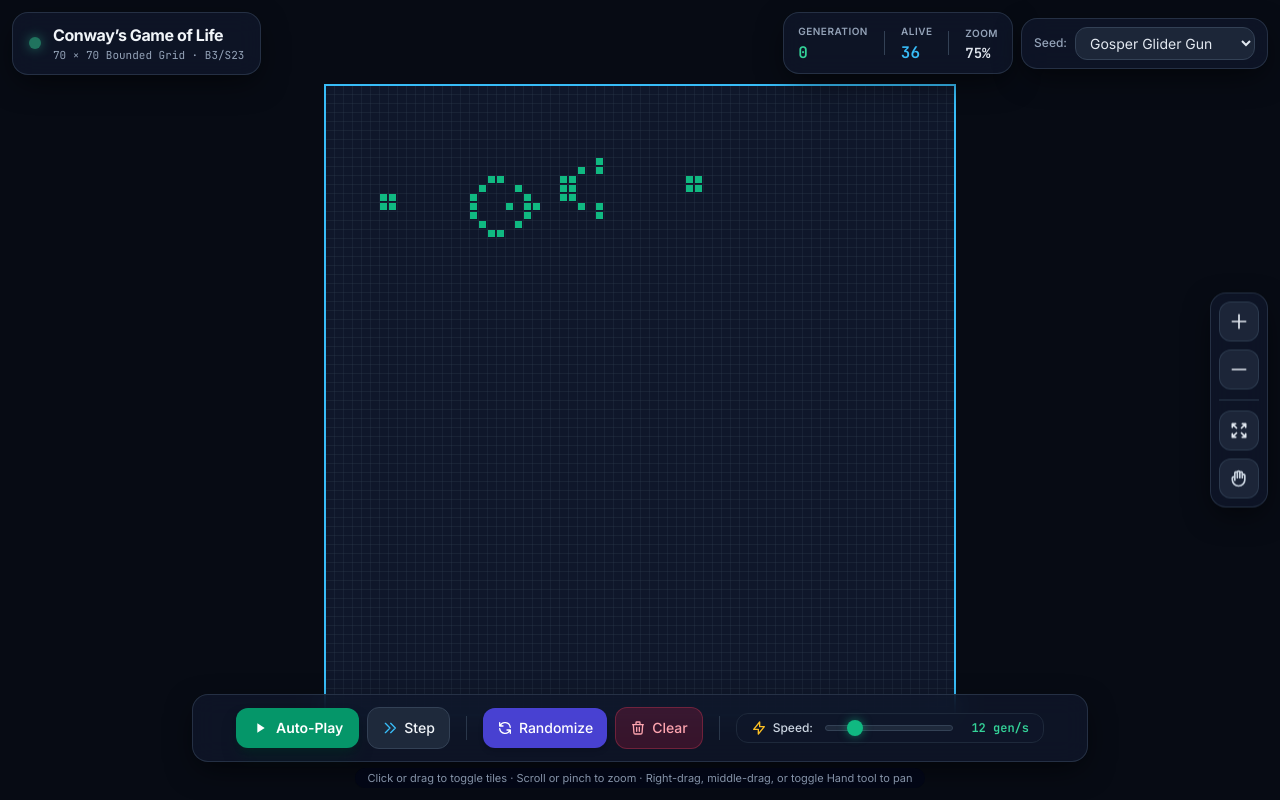
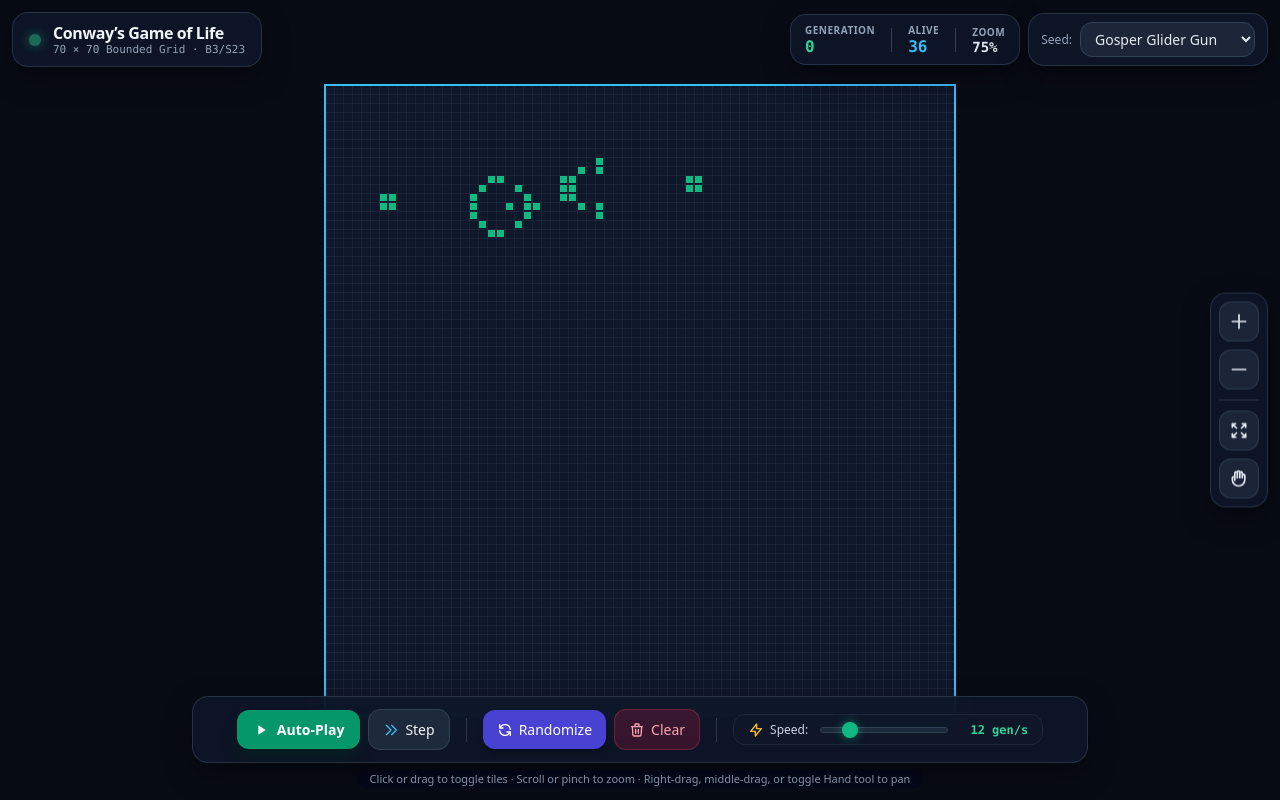
Before and after one commit to Linkers15/conwaygameoflife, a plain HTML site: page conway_s_game_of_life_70x70.html in a window 1280 px wide. Drawn offline with nearby package versions, Linux system fonts and the light colour scheme.

Commit message:
Add files via upload

```diff
--- a/conway_s_game_of_life_70x70.html
+++ b/conway_s_game_of_life_70x70.html
@@ -4,21 +4,40 @@
   <meta charset="UTF-8" />
   <meta name="viewport" content="width=device-width, initial-scale=1.0, maximum-scale=1.0, user-scalable=no" />
   <title>Conway's Game of Life — 70×70 Interactive Simulation</title>
-  <script src="https://cdn.tailwindcss.com"></script>
-  <link href="https://fonts.googleapis.com/css2?family=Inter:wght@400;500;600;700&family=JetBrains+Mono:wght@400;600&display=swap" rel="stylesheet">
   <style>
-    /* Custom styles for crisp canvas rendering, animations, and custom range slider */
+    /* Self-contained reset and utility styles for 100% offline execution (no CDNs) */
+    *, *::before, *::after {
+      box-sizing: border-box;
+      margin: 0;
+      padding: 0;
+    }
+
     body {
-      font-family: 'Inter', -apple-system, BlinkMacSystemFont, sans-serif;
+      font-family: system-ui, -apple-system, BlinkMacSystemFont, "Segoe UI", Roboto, Helvetica, Arial, sans-serif;
       background-color: #090d16;
       color: #f8fafc;
       overflow: hidden;
       touch-action: none;
       user-select: none;
+      -webkit-user-select: none;
+      width: 100vw;
+      height: 100vh;
+      display: flex;
+      flex-direction: column;
+      position: relative;
     }
 
     .font-mono-code {
-      font-family: 'JetBrains Mono', monospace;
+      font-family: ui-monospace, SFMono-Regular, Menlo, Monaco, Consolas, "Liberation Mono", "Courier New", monospace;
+    }
+
+    /* Layout & Canvas Container */
+    #canvas-container {
+      position: relative;
+      flex: 1 1 0%;
+      width: 100%;
+      height: 100%;
+      overflow: hidden;
     }
 
     canvas {
@@ -64,9 +83,26 @@
       background-color: #34d399;
     }
 
+    input[type="range"]::-moz-range-track {
+      background: #1e293b;
+      height: 6px;
+      border-radius: 999px;
+      border: 1px solid #334155;
+    }
+
+    input[type="range"]::-moz-range-thumb {
+      background-color: #10b981;
+      height: 16px;
+      width: 16px;
+      border: none;
+      border-radius: 50%;
+      box-shadow: 0 0 10px rgba(16, 185, 129, 0.6);
+      transition: transform 0.15s ease, background-color 0.15s ease;
+    }
+
     /* Glassmorphism panels */
     .glass-panel {
-      background: rgba(15, 23, 42, 0.82);
+      background: rgba(15, 23, 42, 0.85);
       backdrop-filter: blur(12px);
       -webkit-backdrop-filter: blur(12px);
       border: 1px solid rgba(51, 65, 85, 0.65);
@@ -74,57 +110,471 @@
     }
 
     /* Subtle button press and glow transitions */
+    button {
+      font-family: inherit;
+      cursor: pointer;
+      border: none;
+      outline: none;
+    }
+
     .btn-control {
       transition: all 0.15s cubic-bezier(0.4, 0, 0.2, 1);
     }
     .btn-control:active {
       transform: scale(0.95);
     }
+
+    @keyframes pulseGlow {
+      0%, 100% { opacity: 1; }
+      50% { opacity: 0.45; }
+    }
+
+    /* Top Header */
+    .top-header {
+      position: fixed;
+      top: 0.75rem;
+      left: 0.75rem;
+      right: 0.75rem;
+      z-index: 20;
+      display: flex;
+      flex-wrap: wrap;
+      align-items: center;
+      justify-content: space-between;
+      gap: 0.5rem;
+      pointer-events: none;
+    }
+
+    .brand-card {
+      border-radius: 1rem;
+      padding: 0.625rem 1rem;
+      display: flex;
+      align-items: center;
+      gap: 0.75rem;
+      pointer-events: auto;
+    }
+
+    .status-dot {
+      width: 0.75rem;
+      height: 0.75rem;
+      border-radius: 9999px;
+      background-color: #34d399;
+      box-shadow: 0 0 12px #34d399;
+      animation: pulseGlow 2s cubic-bezier(0.4, 0, 0.6, 1) infinite;
+      flex-shrink: 0;
+    }
+
+    .brand-title {
+      font-size: 0.875rem;
+      font-weight: 700;
+      letter-spacing: -0.025em;
+      color: #f1f5f9;
+      line-height: 1.25;
+    }
+
+    .brand-subtitle {
+      font-size: 11px;
+      color: #94a3b8;
+    }
+
+    .telemetry-group {
+      display: flex;
+      flex-wrap: wrap;
+      align-items: center;
+      gap: 0.5rem;
+      pointer-events: auto;
+    }
+
+    .telemetry-card {
+      border-radius: 1rem;
+      padding: 0.5rem 0.875rem;
+      display: flex;
+      align-items: center;
+      gap: 1rem;
+      font-size: 0.75rem;
+    }
+
+    .stat-col {
+      display: flex;
+      flex-direction: column;
+    }
+
+    .stat-label {
+      font-size: 10px;
+      text-transform: uppercase;
+      letter-spacing: 0.05em;
+      color: #94a3b8;
+      font-weight: 600;
+    }
+
+    .stat-val-emerald {
+      font-weight: 700;
+      color: #34d399;
+      font-size: 0.875rem;
+    }
+
+    .stat-val-sky {
+      font-weight: 700;
+      color: #38bdf8;
+      font-size: 0.875rem;
+    }
+
+    .stat-val-slate {
+      font-weight: 600;
+      color: #e2e8f0;
+      font-size: 0.875rem;
+    }
+
+    .divider-v {
+      height: 1.5rem;
+      width: 1px;
+      background-color: #334155;
+    }
+
+    .zoom-stat-wrapper,
+    .zoom-divider {
+      display: none;
+    }
+
+    .preset-card {
+      border-radius: 1rem;
+      padding: 0.5rem 0.75rem;
+      display: flex;
+      align-items: center;
+      gap: 0.5rem;
+    }
+
+    .preset-label {
+      font-size: 0.75rem;
+      color: #94a3b8;
+      font-weight: 500;
+      display: none;
+    }
+
+    .preset-select {
+      font-family: inherit;
+      background-color: rgba(30, 41, 59, 0.9);
+      color: #e2e8f0;
+      font-size: 0.75rem;
+      border-radius: 0.75rem;
+      padding: 0.375rem 0.625rem;
+      border: 1px solid #334155;
+      outline: none;
+      cursor: pointer;
+    }
+
+    .preset-select:focus {
+      border-color: #10b981;
+    }
+
+    /* Right Floating Camera Controls */
+    .side-controls {
+      position: fixed;
+      right: 0.75rem;
+      top: 50%;
+      transform: translateY(-50%);
+      z-index: 20;
+      display: flex;
+      flex-direction: column;
+      gap: 0.5rem;
+      padding: 0.5rem;
+      border-radius: 1rem;
+    }
+
+    .icon-btn {
+      width: 2.5rem;
+      height: 2.5rem;
+      border-radius: 0.75rem;
+      background-color: rgba(30, 41, 59, 0.9);
+      color: #e2e8f0;
+      display: flex;
+      align-items: center;
+      justify-content: center;
+      border: 1px solid rgba(51, 65, 85, 0.8);
+    }
+
+    .icon-btn:hover {
+      background-color: #334155;
+    }
+
+    .icon-btn.pan-active {
+      background-color: #059669;
+      color: #ffffff;
+      border-color: #34d399;
+    }
+
+    .icon-btn.pan-active:hover {
+      background-color: #10b981;
+    }
+
+    .divider-h {
+      width: 100%;
+      height: 1px;
+      background-color: rgba(51, 65, 85, 0.8);
+      margin: 0.125rem 0;
+    }
+
+    /* Bottom Control Dock */
+    .bottom-dock {
+      position: fixed;
+      bottom: 0.75rem;
+      left: 0.75rem;
+      right: 0.75rem;
+      z-index: 20;
+      display: flex;
+      flex-direction: column;
+      align-items: center;
+      pointer-events: none;
+    }
+
+    .dock-panel {
+      border-radius: 1rem;
+      padding: 0.625rem;
+      display: flex;
+      flex-wrap: wrap;
+      align-items: center;
+      justify-content: center;
+      gap: 0.5rem;
+      max-width: 56rem;
+      width: 100%;
+      pointer-events: auto;
+    }
+
+    .btn-group {
+      display: flex;
+      align-items: center;
+      gap: 0.5rem;
+    }
+
+    .action-btn {
+      padding: 0.625rem 0.875rem;
+      border-radius: 0.75rem;
+      font-size: 0.75rem;
+      display: flex;
+      align-items: center;
+      gap: 0.375rem;
+    }
+
+    .btn-play {
+      padding-left: 1rem;
+      padding-right: 1rem;
+      background-color: #059669;
+      color: #ffffff;
+      font-weight: 600;
+      gap: 0.5rem;
+      box-shadow: 0 10px 15px -3px rgba(2, 44, 34, 0.5);
+    }
+
+    .btn-play:hover {
+      background-color: #10b981;
+    }
+
+    .btn-play.is-playing {
+      background-color: #d97706;
+    }
+
+    .btn-play.is-playing:hover {
+      background-color: #f59e0b;
+    }
+
+    .btn-step {
+      background-color: #1e293b;
+      color: #f1f5f9;
+      font-weight: 500;
+      border: 1px solid #334155;
+    }
+
+    .btn-step:hover {
+      background-color: #334155;
+    }
+
+    .btn-random {
+      background-color: rgba(79, 70, 229, 0.9);
+      color: #ffffff;
+      font-weight: 500;
+      box-shadow: 0 4px 6px -1px rgba(0, 0, 0, 0.3);
+    }
+
+    .btn-random:hover {
+      background-color: #6366f1;
+    }
+
+    .btn-clear {
+      background-color: rgba(225, 29, 72, 0.2);
+      color: #fda4af;
+      border: 1px solid rgba(244, 63, 94, 0.3);
+      font-weight: 500;
+    }
+
+    .btn-clear:hover {
+      background-color: rgba(225, 29, 72, 0.35);
+    }
+
+    .dock-divider-sm,
+    .dock-divider-md {
+      height: 1.5rem;
+      width: 1px;
+      background-color: rgba(51, 65, 85, 0.8);
+      display: none;
+    }
+
+    /* Speed Control Box */
+    .speed-box {
+      display: flex;
+      align-items: center;
+      justify-content: space-between;
+      gap: 0.75rem;
+      background-color: rgba(15, 23, 42, 0.7);
+      padding: 0.375rem 0.875rem;
+      border-radius: 0.75rem;
+      border: 1px solid #1e293b;
+      width: 100%;
+    }
+
+    .speed-label-group {
+      display: flex;
+      align-items: center;
+      gap: 0.375rem;
+    }
+
+    .speed-label {
+      font-size: 0.75rem;
+      font-weight: 500;
+      color: #cbd5e1;
+    }
+
+    .speed-slider {
+      width: 7rem;
+    }
+
+    .speed-val {
+      font-size: 0.75rem;
+      font-weight: 600;
+      color: #34d399;
+      width: 4.25rem;
+      text-align: right;
+    }
+
+    .helper-hint {
+      margin-top: 0.375rem;
+      font-size: 11px;
+      color: rgba(148, 163, 184, 0.9);
+      background-color: rgba(2, 6, 23, 0.75);
+      padding: 0.125rem 0.75rem;
+      border-radius: 9999px;
+      backdrop-filter: blur(4px);
+      display: none;
+    }
+
+    /* Toast Notification */
+    .toast-box {
+      position: fixed;
+      top: 5rem;
+      left: 50%;
+      transform: translateX(-50%);
+      z-index: 30;
+      padding: 0.5rem 1rem;
+      border-radius: 9999px;
+      font-size: 0.75rem;
+      font-weight: 500;
+      color: #6ee7b7;
+      border-color: rgba(16, 185, 129, 0.4);
+      opacity: 0;
+      pointer-events: none;
+      transition: opacity 0.3s ease;
+    }
+
+    .toast-box.visible {
+      opacity: 1;
+    }
+
+    /* SVG Icons */
+    .icon-sm {
+      width: 1rem;
+      height: 1rem;
+      flex-shrink: 0;
+    }
+
+    .icon-md {
+      width: 1.25rem;
+      height: 1.25rem;
+      flex-shrink: 0;
+    }
+
+    .text-sky { color: #38bdf8; }
+    .text-amber { color: #fbbf24; }
+    .hidden { display: none !important; }
+
+    /* Responsive Breakpoints */
+    @media (min-width: 640px) {
+      .brand-title { font-size: 1rem; }
+      .telemetry-card { font-size: 0.875rem; }
+      .stat-val-emerald, .stat-val-sky { font-size: 1rem; }
+      .zoom-stat-wrapper { display: flex; }
+      .zoom-divider { display: block; }
+      .preset-select { font-size: 0.875rem; }
+      .dock-panel {
+        padding: 0.75rem 1.25rem;
+        gap: 1rem;
+      }
+      .action-btn { font-size: 0.875rem; }
+      .dock-divider-sm { display: block; }
+      .speed-box {
+        width: auto;
+        justify-content: flex-start;
+      }
+      .speed-slider { width: 8rem; }
+      .helper-hint { display: block; }
+    }
+
+    @media (min-width: 768px) {
+      .preset-label { display: inline; }
+      .dock-divider-md { display: block; }
+    }
   </style>
 </head>
-<body class="relative w-screen h-screen flex flex-col">
+<body>
 
   <!-- Full-Viewport Interactive Simulation Canvas -->
-  <div id="canvas-container" class="relative flex-1 w-full h-full overflow-hidden">
+  <div id="canvas-container">
     <canvas id="lifeCanvas"></canvas>
   </div>
 
   <!-- Top Header & Live Telemetry Bar -->
-  <header class="fixed top-3 left-3 right-3 z-20 flex flex-wrap items-center justify-between gap-2 pointer-events-none">
+  <header class="top-header">
     <!-- Title & Rules Badge -->
-    <div class="glass-panel rounded-2xl px-4 py-2.5 flex items-center gap-3 pointer-events-auto">
-      <div class="w-3 h-3 rounded-full bg-emerald-400 shadow-[0_0_12px_#34d399] animate-pulse"></div>
+    <div class="glass-panel brand-card">
+      <div class="status-dot"></div>
       <div>
-        <h1 class="text-sm sm:text-base font-bold tracking-tight text-slate-100 leading-tight">
+        <h1 class="brand-title">
           Conway’s Game of Life
         </h1>
-        <p class="text-[11px] text-slate-400 font-mono-code">70 × 70 Bounded Grid · B3/S23</p>
+        <p class="brand-subtitle font-mono-code">70 × 70 Bounded Grid · B3/S23</p>
       </div>
     </div>
 
     <!-- Telemetry Counters & Presets -->
-    <div class="flex flex-wrap items-center gap-2 pointer-events-auto">
-      <div class="glass-panel rounded-2xl px-3.5 py-2 flex items-center gap-4 text-xs sm:text-sm">
-        <div class="flex flex-col">
-          <span class="text-[10px] uppercase tracking-wider text-slate-400 font-semibold">Generation</span>
-          <span id="genCount" class="font-mono-code font-bold text-emerald-400 text-sm sm:text-base">0</span>
+    <div class="telemetry-group">
+      <div class="glass-panel telemetry-card">
+        <div class="stat-col">
+          <span class="stat-label">Generation</span>
+          <span id="genCount" class="font-mono-code stat-val-emerald">0</span>
         </div>
-        <div class="h-6 w-[1px] bg-slate-700"></div>
-        <div class="flex flex-col">
-          <span class="text-[10px] uppercase tracking-wider text-slate-400 font-semibold">Alive</span>
-          <span id="aliveCount" class="font-mono-code font-bold text-sky-400 text-sm sm:text-base">0</span>
+        <div class="divider-v"></div>
+        <div class="stat-col">
+          <span class="stat-label">Alive</span>
+          <span id="aliveCount" class="font-mono-code stat-val-sky">0</span>
         </div>
-        <div class="h-6 w-[1px] bg-slate-700 hidden sm:block"></div>
-        <div class="hidden sm:flex flex-col">
-          <span class="text-[10px] uppercase tracking-wider text-slate-400 font-semibold">Zoom</span>
-          <span id="zoomDisplay" class="font-mono-code font-semibold text-slate-200 text-sm">100%</span>
+        <div class="divider-v zoom-divider"></div>
+        <div class="stat-col zoom-stat-wrapper">
+          <span class="stat-label">Zoom</span>
+          <span id="zoomDisplay" class="font-mono-code stat-val-slate">100%</span>
         </div>
       </div>
 
       <!-- Pattern Presets Dropdown -->
-      <div class="glass-panel rounded-2xl px-3 py-2 flex items-center gap-2">
-        <label for="presetSelect" class="text-xs text-slate-400 hidden md:inline font-medium">Seed:</label>
-        <select id="presetSelect" class="bg-slate-800/90 text-slate-200 text-xs sm:text-sm rounded-xl px-2.5 py-1.5 border border-slate-700 focus:outline-none focus:border-emerald-500 cursor-pointer">
+      <div class="glass-panel preset-card">
+        <label for="presetSelect" class="preset-label">Seed:</label>
+        <select id="presetSelect" class="preset-select">
           <option value="gosper">Gosper Glider Gun</option>
           <option value="pulsar">Pulsar Oscillator</option>
           <option value="rpentomino">R-Pentomino</option>
@@ -137,101 +587,101 @@
   </header>
 
   <!-- Floating Zoom & Navigation Controls (Right Side) -->
-  <div class="fixed right-3 top-1/2 -translate-y-1/2 z-20 flex flex-col gap-2 glass-panel p-2 rounded-2xl">
-    <button id="zoomInBtn" title="Zoom In (+)" class="btn-control w-10 h-10 rounded-xl bg-slate-800/90 hover:bg-slate-700 text-slate-200 flex items-center justify-center border border-slate-700/80">
-      <svg class="w-5 h-5" fill="none" stroke="currentColor" stroke-width="2" viewBox="0 0 24 24">
+  <div class="glass-panel side-controls">
+    <button id="zoomInBtn" title="Zoom In (+)" class="btn-control icon-btn">
+      <svg class="icon-md" fill="none" stroke="currentColor" stroke-width="2" viewBox="0 0 24 24">
         <path stroke-linecap="round" stroke-linejoin="round" d="M12 4v16m8-8H4" />
       </svg>
     </button>
-    <button id="zoomOutBtn" title="Zoom Out (-)" class="btn-control w-10 h-10 rounded-xl bg-slate-800/90 hover:bg-slate-700 text-slate-200 flex items-center justify-center border border-slate-700/80">
-      <svg class="w-5 h-5" fill="none" stroke="currentColor" stroke-width="2" viewBox="0 0 24 24">
+    <button id="zoomOutBtn" title="Zoom Out (-)" class="btn-control icon-btn">
+      <svg class="icon-md" fill="none" stroke="currentColor" stroke-width="2" viewBox="0 0 24 24">
         <path stroke-linecap="round" stroke-linejoin="round" d="M20 12H4" />
       </svg>
     </button>
-    <div class="w-full h-[1px] bg-slate-700/80 my-0.5"></div>
-    <button id="resetViewBtn" title="Center & Fit Grid (R)" class="btn-control w-10 h-10 rounded-xl bg-slate-800/90 hover:bg-slate-700 text-slate-200 flex items-center justify-center border border-slate-700/80">
-      <svg class="w-5 h-5" fill="none" stroke="currentColor" stroke-width="2" viewBox="0 0 24 24">
+    <div class="divider-h"></div>
+    <button id="resetViewBtn" title="Center & Fit Grid (R)" class="btn-control icon-btn">
+      <svg class="icon-md" fill="none" stroke="currentColor" stroke-width="2" viewBox="0 0 24 24">
         <path stroke-linecap="round" stroke-linejoin="round" d="M4 8V4m0 0h4M4 4l5 5m11-1V4m0 0h-4m4 0l-5 5M4 16v4m0 0h4m-4 0l5-5m11 5l-5-5m5 5v-4m0 4h-4" />
       </svg>
     </button>
-    <button id="panModeBtn" title="Toggle Pan Mode (or Right-Drag / Space+Drag)" class="btn-control w-10 h-10 rounded-xl bg-slate-800/90 hover:bg-slate-700 text-slate-300 flex items-center justify-center border border-slate-700/80">
-      <svg class="w-5 h-5" fill="none" stroke="currentColor" stroke-width="2" viewBox="0 0 24 24">
+    <button id="panModeBtn" title="Toggle Pan Mode (or Right-Drag / Space+Drag)" class="btn-control icon-btn">
+      <svg class="icon-md" fill="none" stroke="currentColor" stroke-width="2" viewBox="0 0 24 24">
         <path stroke-linecap="round" stroke-linejoin="round" d="M7 11.5V14m0-2.5v-6a1.5 1.5 0 113 0m-3 6a1.5 1.5 0 00-3 0v2a7.5 7.5 0 0015 0v-5a1.5 1.5 0 00-3 0m-6-3V11m0-5.5v-1a1.5 1.5 0 013 0v1m0 0V11m0-5.5a1.5 1.5 0 013 0v3m0 0V11" />
       </svg>
     </button>
   </div>
 
   <!-- Bottom Control Dock -->
-  <footer class="fixed bottom-3 left-3 right-3 z-20 flex flex-col items-center pointer-events-none">
-    <div class="glass-panel rounded-2xl p-2.5 sm:px-5 sm:py-3 flex flex-wrap items-center justify-center gap-2 sm:gap-4 max-w-4xl w-full pointer-events-auto">
+  <footer class="bottom-dock">
+    <div class="glass-panel dock-panel">
 
       <!-- Primary Simulation Buttons -->
-      <div class="flex items-center gap-2">
+      <div class="btn-group">
         <!-- Auto-Play / Pause Button -->
-        <button id="playPauseBtn" class="btn-control px-4 py-2.5 rounded-xl bg-emerald-600 hover:bg-emerald-500 text-white font-semibold text-xs sm:text-sm flex items-center gap-2 shadow-lg shadow-emerald-950/50">
-          <svg id="playIcon" class="w-4 h-4" fill="currentColor" viewBox="0 0 24 24">
+        <button id="playPauseBtn" class="btn-control action-btn btn-play">
+          <svg id="playIcon" class="icon-sm" fill="currentColor" viewBox="0 0 24 24">
             <path d="M8 5v14l11-7z" />
           </svg>
-          <svg id="pauseIcon" class="w-4 h-4 hidden" fill="currentColor" viewBox="0 0 24 24">
+          <svg id="pauseIcon" class="icon-sm hidden" fill="currentColor" viewBox="0 0 24 24">
             <path d="M6 19h4V5H6v14zm8-14v14h4V5h-4z" />
           </svg>
           <span id="playPauseText">Auto-Play</span>
         </button>
 
         <!-- Step Single Generation Button -->
-        <button id="stepBtn" class="btn-control px-3.5 py-2.5 rounded-xl bg-slate-800 hover:bg-slate-700 text-slate-100 font-medium text-xs sm:text-sm flex items-center gap-1.5 border border-slate-700">
-          <svg class="w-4 h-4 text-sky-400" fill="none" stroke="currentColor" stroke-width="2" viewBox="0 0 24 24">
+        <button id="stepBtn" class="btn-control action-btn btn-step">
+          <svg class="icon-sm text-sky" fill="none" stroke="currentColor" stroke-width="2" viewBox="0 0 24 24">
             <path stroke-linecap="round" stroke-linejoin="round" d="M13 5l7 7-7 7M5 5l7 7-7 7" />
           </svg>
           <span>Step</span>
         </button>
       </div>
 
-      <div class="h-6 w-[1px] bg-slate-700/80 hidden sm:block"></div>
+      <div class="dock-divider-sm"></div>
 
       <!-- Board Manipulation Buttons -->
-      <div class="flex items-center gap-2">
+      <div class="btn-group">
         <!-- Randomize Grid Button -->
-        <button id="randomBtn" class="btn-control px-3.5 py-2.5 rounded-xl bg-indigo-600/90 hover:bg-indigo-500 text-white font-medium text-xs sm:text-sm flex items-center gap-1.5 shadow-md">
-          <svg class="w-4 h-4" fill="none" stroke="currentColor" stroke-width="2" viewBox="0 0 24 24">
+        <button id="randomBtn" class="btn-control action-btn btn-random">
+          <svg class="icon-sm" fill="none" stroke="currentColor" stroke-width="2" viewBox="0 0 24 24">
             <path stroke-linecap="round" stroke-linejoin="round" d="M4 4v5h.582m15.356 2A8.001 8.001 0 004.582 9m0 0H9m11 11v-5h-.581m0 0a8.003 8.003 0 01-15.357-2m15.357 2H15" />
           </svg>
           <span>Randomize</span>
         </button>
 
         <!-- Clear Grid Button -->
-        <button id="clearBtn" class="btn-control px-3.5 py-2.5 rounded-xl bg-rose-600/20 hover:bg-rose-600/35 text-rose-300 border border-rose-500/30 font-medium text-xs sm:text-sm flex items-center gap-1.5">
-          <svg class="w-4 h-4" fill="none" stroke="currentColor" stroke-width="2" viewBox="0 0 24 24">
+        <button id="clearBtn" class="btn-control action-btn btn-clear">
+          <svg class="icon-sm" fill="none" stroke="currentColor" stroke-width="2" viewBox="0 0 24 24">
             <path stroke-linecap="round" stroke-linejoin="round" d="M19 7l-.867 12.142A2 2 0 0116.138 21H7.862a2 2 0 01-1.995-1.858L5 7m5 4v6m4-6v6m1-10V4a1 1 0 00-1-1h-4a1 1 0 00-1 1v3M4 7h16" />
           </svg>
           <span>Clear</span>
         </button>
       </div>
 
-      <div class="h-6 w-[1px] bg-slate-700/80 hidden md:block"></div>
+      <div class="dock-divider-md"></div>
 
       <!-- Simulation Speed Control -->
-      <div class="flex items-center gap-3 bg-slate-900/70 px-3.5 py-1.5 rounded-xl border border-slate-800 w-full sm:w-auto justify-between sm:justify-start">
-        <div class="flex items-center gap-1.5">
-          <svg class="w-4 h-4 text-amber-400" fill="none" stroke="currentColor" stroke-width="2" viewBox="0 0 24 24">
+      <div class="speed-box">
+        <div class="speed-label-group">
+          <svg class="icon-sm text-amber" fill="none" stroke="currentColor" stroke-width="2" viewBox="0 0 24 24">
             <path stroke-linecap="round" stroke-linejoin="round" d="M13 10V3L4 14h7v7l9-11h-7z" />
           </svg>
-          <span class="text-xs font-medium text-slate-300">Speed:</span>
+          <span class="speed-label">Speed:</span>
         </div>
-        <input id="speedSlider" type="range" min="1" max="60" value="12" class="w-28 sm:w-32" />
-        <span id="speedValue" class="font-mono-code text-xs font-semibold text-emerald-400 w-16 text-right">12 gen/s</span>
+        <input id="speedSlider" type="range" min="1" max="60" value="12" class="speed-slider" />
+        <span id="speedValue" class="font-mono-code speed-val">12 gen/s</span>
       </div>
 
     </div>
 
     <!-- Subtle Helper Hint -->
-    <div class="mt-1.5 text-[11px] text-slate-400/90 bg-slate-950/75 px-3 py-0.5 rounded-full backdrop-blur-sm hidden sm:block">
+    <div class="helper-hint">
       Click or drag to toggle tiles · Scroll or pinch to zoom · Right-drag, middle-drag, or toggle Hand tool to pan
     </div>
   </footer>
 
   <!-- Toast Notification Box (Replaces any alert() calls) -->
-  <div id="toastBox" class="fixed top-20 left-1/2 -translate-x-1/2 z-30 glass-panel px-4 py-2 rounded-full text-xs font-medium text-emerald-300 border-emerald-500/40 opacity-0 pointer-events-none transition-opacity duration-300">
+  <div id="toastBox" class="glass-panel toast-box">
     Notification
   </div>
 
@@ -318,10 +768,10 @@
       let toastTimeout = null;
       function showToast(message) {
         toastBox.textContent = message;
-        toastBox.classList.remove('opacity-0');
+        toastBox.classList.add('visible');
         clearTimeout(toastTimeout);
         toastTimeout = setTimeout(() => {
-          toastBox.classList.add('opacity-0');
+          toastBox.classList.remove('visible');
         }, 2000);
       }
 
@@ -662,14 +1112,12 @@
         isPlaying = state;
         if (isPlaying) {
           lastStepTimestamp = performance.now();
-          playPauseBtn.classList.remove('bg-emerald-600', 'hover:bg-emerald-500');
-          playPauseBtn.classList.add('bg-amber-600', 'hover:bg-amber-500');
+          playPauseBtn.classList.add('is-playing');
           playPauseText.textContent = 'Pause';
           playIcon.classList.add('hidden');
           pauseIcon.classList.remove('hidden');
         } else {
-          playPauseBtn.classList.remove('bg-amber-600', 'hover:bg-amber-500');
-          playPauseBtn.classList.add('bg-emerald-600', 'hover:bg-emerald-500');
+          playPauseBtn.classList.remove('is-playing');
           playPauseText.textContent = 'Auto-Play';
           playIcon.classList.remove('hidden');
           pauseIcon.classList.add('hidden');
@@ -679,13 +1127,11 @@
       function togglePanMode() {
         isPanModeForced = !isPanModeForced;
         if (isPanModeForced) {
-          panModeBtn.classList.add('bg-emerald-600', 'text-white', 'border-emerald-400');
-          panModeBtn.classList.remove('bg-slate-800/90', 'text-slate-300');
+          panModeBtn.classList.add('pan-active');
           canvas.style.cursor = 'grab';
           showToast('Pan Tool Active — Drag anywhere to move view');
         } else {
-          panModeBtn.classList.remove('bg-emerald-600', 'text-white', 'border-emerald-400');
-          panModeBtn.classList.add('bg-slate-800/90', 'text-slate-300');
+          panModeBtn.classList.remove('pan-active');
           canvas.style.cursor = 'crosshair';
           showToast('Draw Tool Active — Click or drag tiles to toggle');
         }
```
